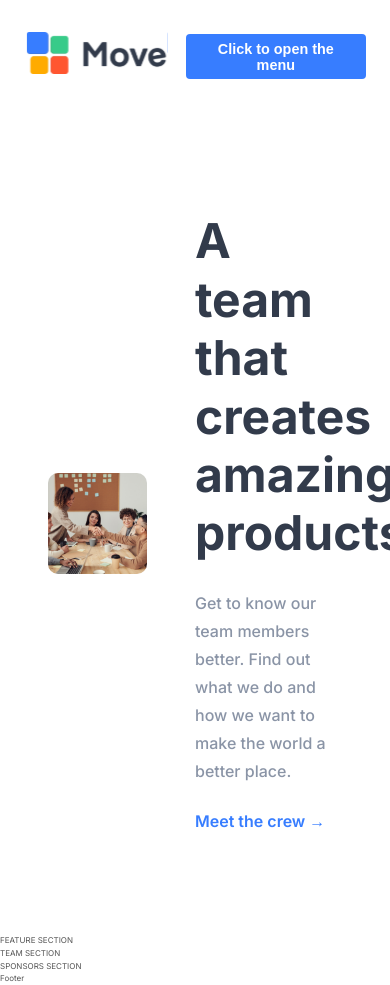
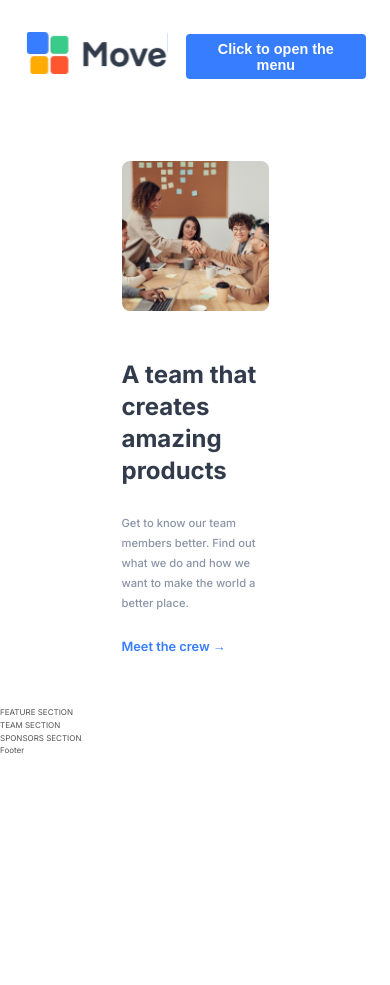
Before and after one commit to karimkul/marketing-react-app, a React (Vite) app: page / in a window 390 px wide. After the commit the page ends 844 px from the top, so only its background shows below. Built offline with nearby package versions, Linux system fonts and the light colour scheme.

Commit message:
Add responsive font sizes for Hero Section at different breakpoints (1164px, 988px, 768px, 480px)

```diff
--- a/styles/hero-section.css
+++ b/styles/hero-section.css
@@ -51,3 +51,82 @@
     font-weight: 600;
     text-decoration: none;
 }
+
+@media (max-width: 1164px) {
+    .hero-right-in {
+        font-size: 5rem; /* Smaller text for heading at 1164px */
+        line-height: 6rem;
+    }
+
+    .hero-right-text {
+        font-size: 1.8rem; /* Smaller text for description at 1164px */
+        line-height: 3rem;
+    }
+
+    .hero-right-link {
+        font-size: 1.8rem; /* Adjusted font size for the link */
+    }
+}
+
+/* Responsive Styles for 988px Screens */
+@media (max-width: 988px) {
+    .hero-right-in {
+        font-size: 4.5rem; /* Slightly smaller text for heading at 988px */
+        line-height: 5.5rem;
+    }
+
+    .hero-right-text {
+        font-size: 1.7rem; /* Slightly smaller text for description at 988px */
+        line-height: 2.8rem;
+    }
+
+    .hero-right-link {
+        font-size: 1.7rem; /* Slightly smaller link text */
+    }
+}
+
+/* Responsive Styles for 768px Screens */
+@media (max-width: 886px) {
+    .main-hero {
+        flex-direction: column;
+        padding-top: 6rem;
+        padding-bottom: 6rem;
+    }
+
+    .hero-left-box img {
+        width: 100%;
+        height: auto;
+        border-radius: 8px;
+    }
+
+    .hero-right-in {
+        font-size: 4rem; /* Smaller text for heading */
+        line-height: 5rem;
+    }
+
+    .hero-right-text {
+        font-size: 1.6rem; /* Smaller text for description */
+        line-height: 2.8rem;
+    }
+
+    .hero-right-link {
+        font-size: 1.8rem; /* Adjusted for readability */
+    }
+}
+
+/* Even Smaller Text for 480px Screens */
+@media (max-width: 480px) {
+    .hero-right-in {
+        font-size: 3rem; /* Further smaller text */
+        line-height: 4rem;
+    }
+
+    .hero-right-text {
+        font-size: 1.4rem; /* Even smaller description */
+        line-height: 2.5rem;
+    }
+
+    .hero-right-link {
+        font-size: 1.6rem; /* Adjusted for mobile screens */
+    }
+}
```
